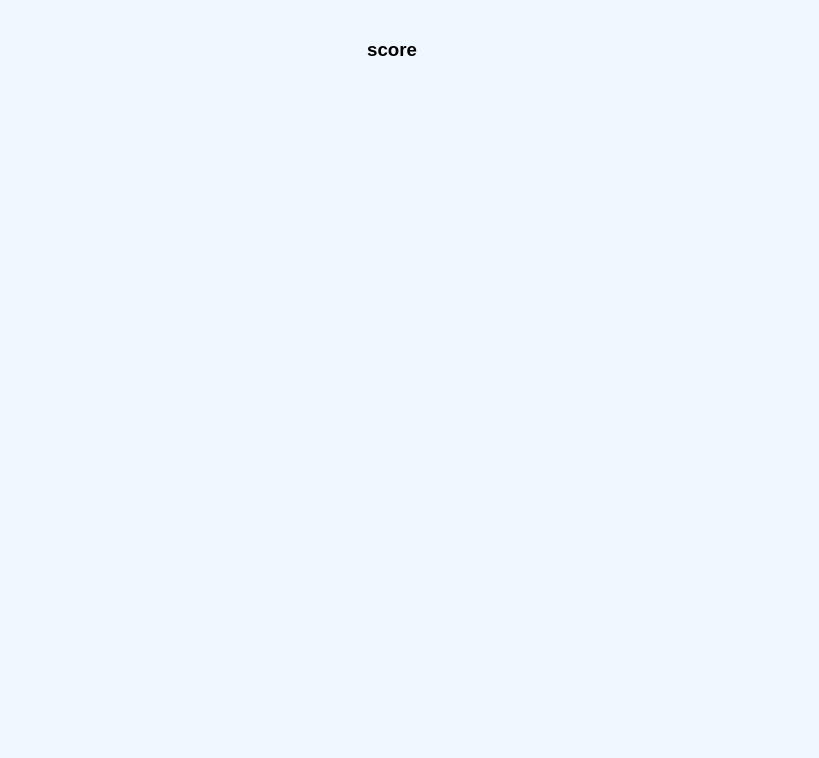
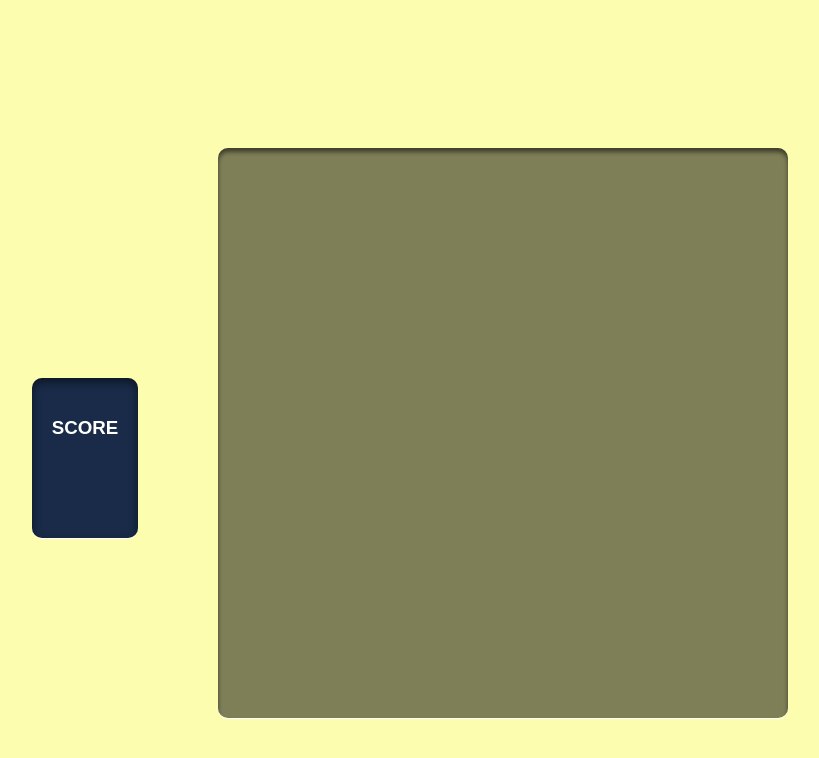
Before and after one commit to Kachilean/Candycrushplay, a plain HTML site: page index.html in a window 1280 px wide. Shown: the whole page, without its empty margins (248-1067 px from the left). Drawn offline with Linux system fonts and the light colour scheme.

Commit message:
Update style.css

```diff
--- a/style.css
+++ b/style.css
@@ -1,69 +1,61 @@
+/*
+===================================================
+This code is developed by Shokat Javed at JV Codes
+Website: www.jvcodes.com
+===================================================
+*/
 body {
-  font-family: Arial, sans-serif;
-  background: #f0f8ff;
-  text-align: center;
-  margin: 0;
-  padding: 20px;
+  background-color: rgb(253, 253, 175);
+  max-width: 100vh;
+  display: flex;
+  justify-content: center;
+  align-items: center;
+  height: 100vh;
 }
-#game {
-  display: grid;
-  grid-template-columns: repeat(8, 50px);
-  gap: 4px;
-  justify-content: center;
-  margin-top: 20px;
+
+.grid {
+  display: flex;
+  flex-wrap: wrap;
+  height: 560px;
+  min-width: 560px;
+  margin-left: 80px;
+  margin-top: 50px;
+  background-color: rgba(0, 0, 0, 0.5);
+  padding: 5px;
+  color: #85796b;
+  border-radius: 10px;
+  box-shadow: 0 4px 4px rgba(0, 0, 0, 0.5) inset, 0 1px 0 #fff;
 }
-.cell {
-  width: 50px;
-  height: 50px;
-  border-radius: 8px;
-  box-shadow: 0 2px 4px rgba(0,0,0,0.1);
-}
-.red { background: red; }
-.green { background: green; }
-.blue { background: blue; }
-.yellow { background: yellow; }
-.purple { background: purple; }
-.orange { background: orange; }
-.selected {
-  outline: 3px solid #333;
-}
-.fading {
-  animation: fadeOut 0.3s forwards;
-}
-@keyframes fadeOut {
-  to {
-    opacity: 0;
-    transform: scale(0.5);
+
+  .grid div {
+    height: 70px;
+    width: 70px;
   }
-}
-.falling {
-  animation: fall 0.4s ease-out;
-}
-@keyframes fall {
-  0% { transform: translateY(-50px); }
-  100% { transform: translateY(0); }
-}
-.stats {
-  margin-bottom: 10px;
-}
-button {
-  padding: 6px 12px;
-  margin: 0 5px;
-  font-size: 14px;
-}
-#tutorial-overlay {
-  position: fixed;
-  top: 0; left: 0; right: 0; bottom: 0;
-  background: rgba(0,0,0,0.8);
-  color: white;
-  display: flex;
-  align-items: center;
-  justify-content: center;
-  z-index: 10;
-}
-.tutorial {
-  background: #333;
-  padding: 20px;
-  border-radius: 10px;
-  max-width: 90%;
-}
+
+  h3 {
+    font-family: "Montserrat", sans-serif;
+    text-transform: uppercase;
+  }
+
+  h1 {
+    font-family: "Montserrat", sans-serif;
+    text-transform: uppercase;
+    margin-top: -10px;
+  }
+
+  .scoreBoard {
+    background-color: rgb(0, 20, 61, 0.9);
+    border-radius: 10px;
+    margin-top: 100px;
+    margin-left: 500px;
+    width: auto;
+    height: 120px;
+    padding: 20px;
+    display: flex;
+    flex-direction: column;
+    justify-content: space-between;
+    align-items: center;
+    text-align: center;
+    color: #ffffff;
+    box-shadow: 0 4px 8px rgba(0, 0, 0, 0.5) inset, 0 1px 0 #fff;
+  }
```
